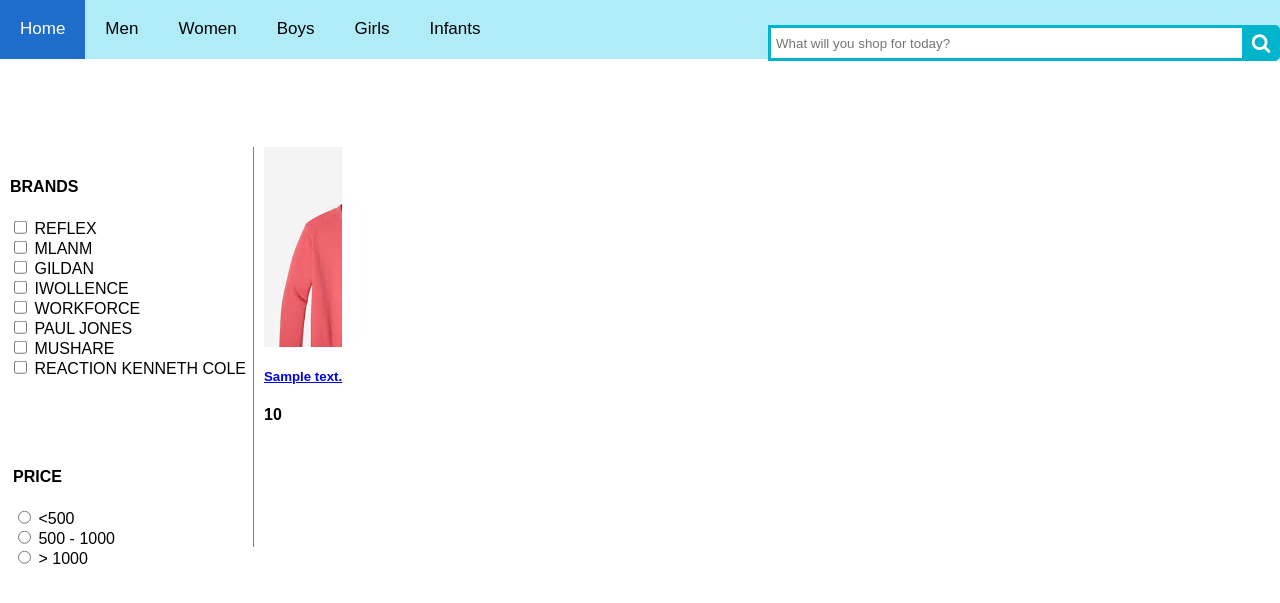
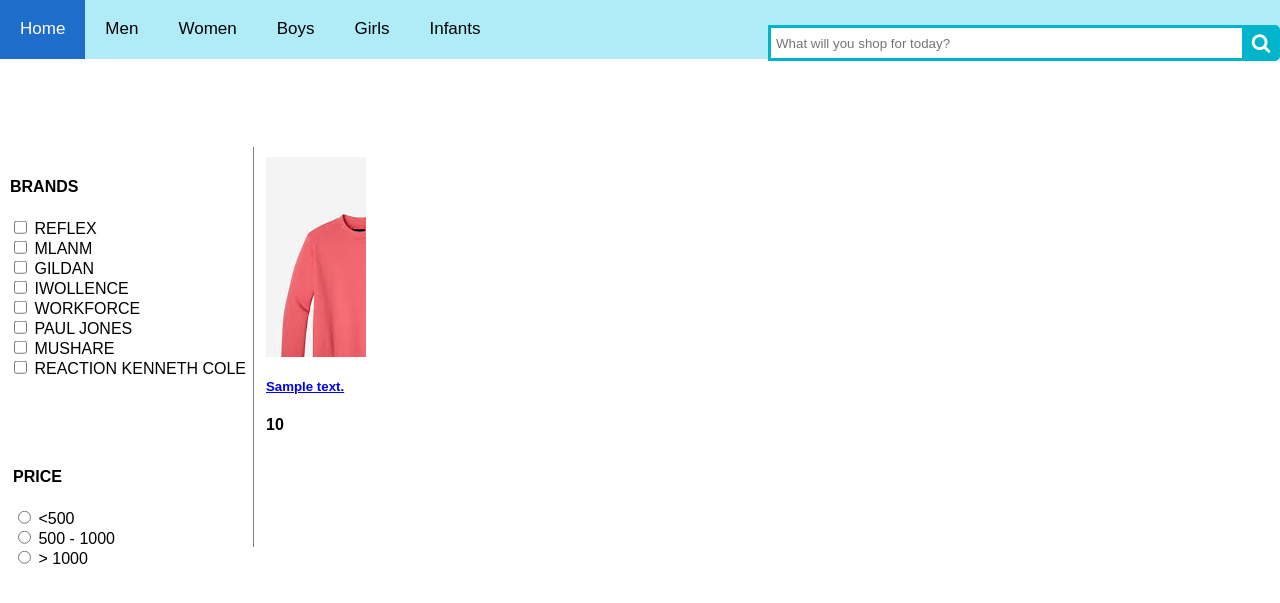
Before and after one commit to Sindhya-git/samplemysql, a Flask app: page / in a window 1280 px wide. Shown: the part 133-736 px from the top of the page. Run offline with Flask 2, Linux system fonts and the light colour scheme; tables that the repository leaves empty or names only in its code hold one stand-in row (values such as "Sample post"); data that the repository does not hold is empty; some libraries are stand-ins or nearby versions.

Commit message:
Update home.html

```diff
--- a/templates/home.html
+++ b/templates/home.html
@@ -150,14 +150,12 @@ body {
 .flex-container {
   display: flex;
   flex-wrap: row wrap;
-  padding: 0 4px;
-}
+  }
 
 /* Create four equal columns that sits next to each other */
 .flex-container > div {
-  flex: 100%;
-  max-width: 100%;
-  padding: 0 4px;
+  width: 100px;
+  margin: 10px;
 }
 </style>
 
```
